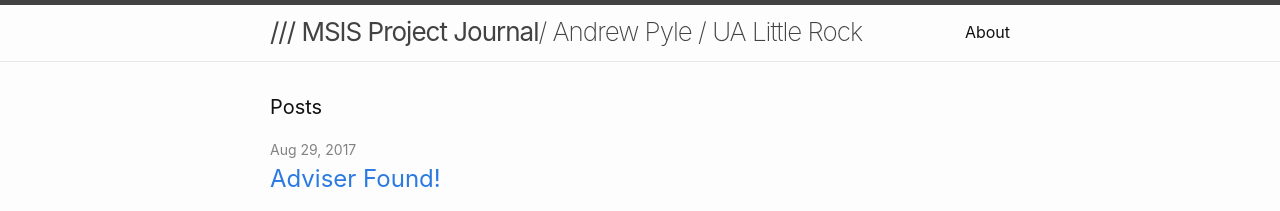
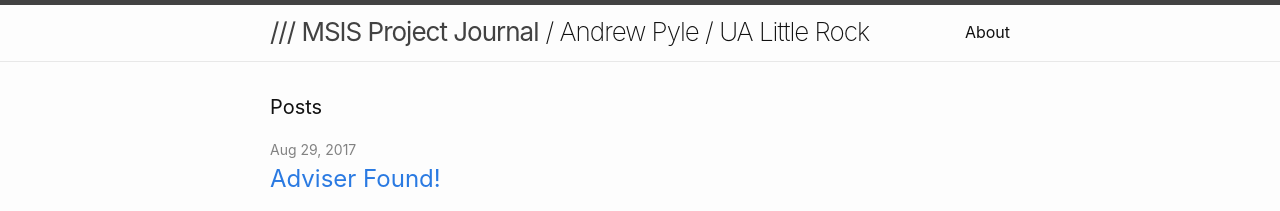
Before and after one commit to andrew-pyle/msis-journal, a Jekyll site: the page built from docs/index.md, in a window 1280 px wide. Shown: the top 211 px of the page. Built offline with Jekyll 4.4.1, drawn with Linux system fonts in a browser that asks for light colours.

Commit message:
Add padding-left to .site-subtitle

```diff
--- a/docs/_sass/minima/_layout.scss
+++ b/docs/_sass/minima/_layout.scss
@@ -31,12 +31,13 @@
   line-height: $base-line-height * $base-font-size * 2.25;
   letter-spacing: -1px;
   margin-bottom: 0;
+  padding-left: 7px;
   float: left;
 
-  &,
-  &:visited {
-    color: $grey-color-dark;
-  }
+//   &,
+//   &:visited {
+//     color: $grey-color-dark;
+//   }
 }
 
 .site-nav {
```
